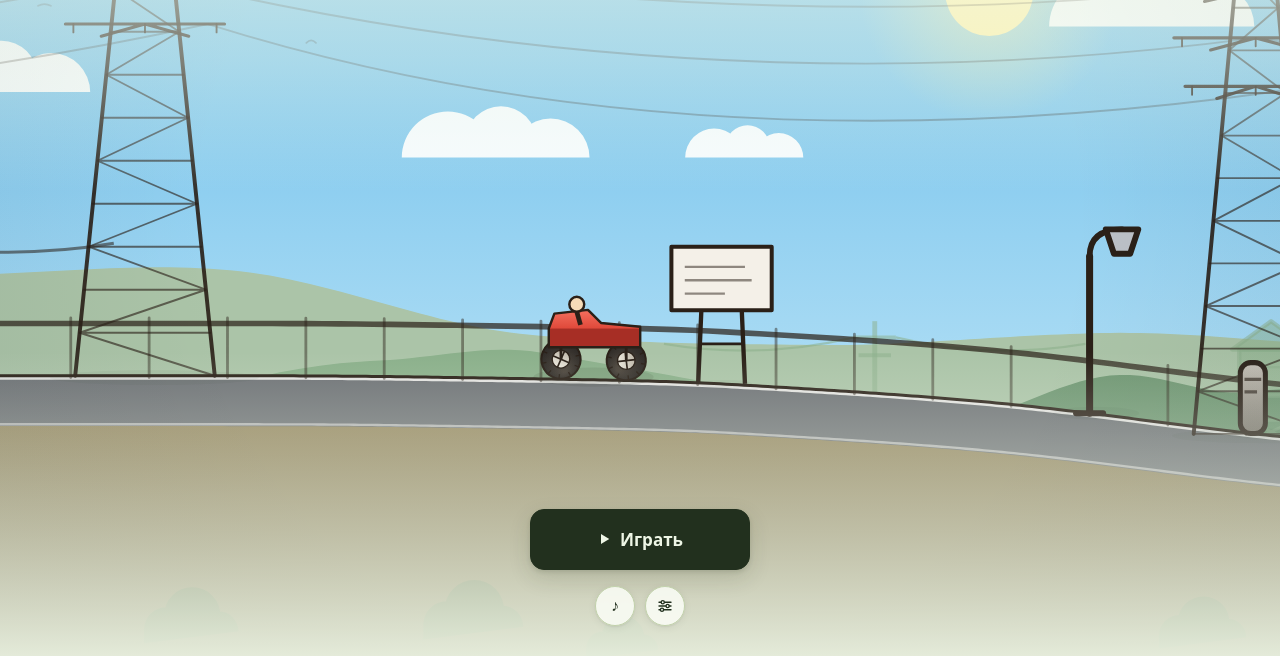
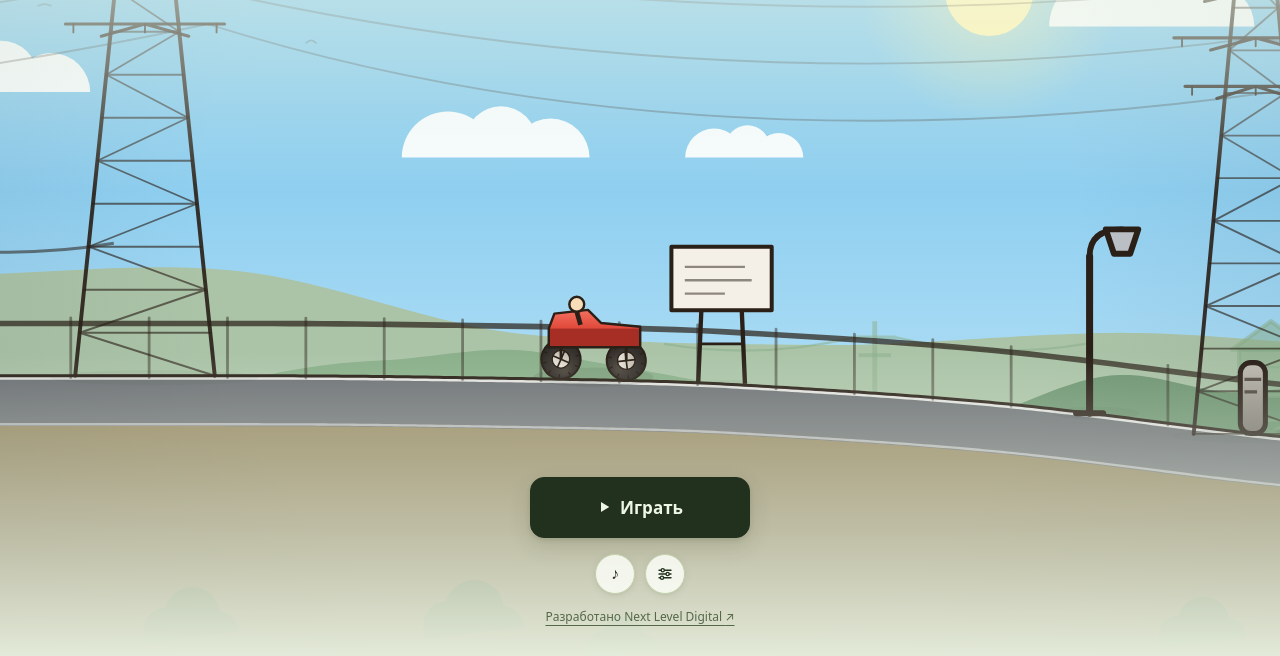
Before and after one commit to alexeyf1rst/play, a plain HTML site: page index.html in a window 1280 px wide. Shown: the part 144-800 px from the top of the page. Drawn offline with Linux system fonts and the light colour scheme; animation ran at ten frames a second.

Commit message:
feat: add Next Level Digital developer attribution

```diff
--- a/index.html
+++ b/index.html
@@ -101,6 +101,7 @@
       <button id="btn-title-sound" class="icon-btn" title="Музыка" aria-label="Музыка"><svg class="i"><use href="#i-sound"/></svg></button>
       <button id="btn-title-settings" class="icon-btn" title="Настройки" aria-label="Настройки"><svg class="i"><use href="#i-settings"/></svg></button>
     </div>
+    <a class="nld-credit" href="https://nld-digital.vercel.app/" target="_blank" rel="noopener noreferrer" style="color:var(--ink-soft);font-size:12px;line-height:1.5;text-decoration:underline;text-underline-offset:4px;touch-action:manipulation">Разработано Next Level Digital <span aria-hidden="true">↗</span></a>
   </div>
 </div>
 
```
Also changed, not shown: about.html (+1 -0 lines).
